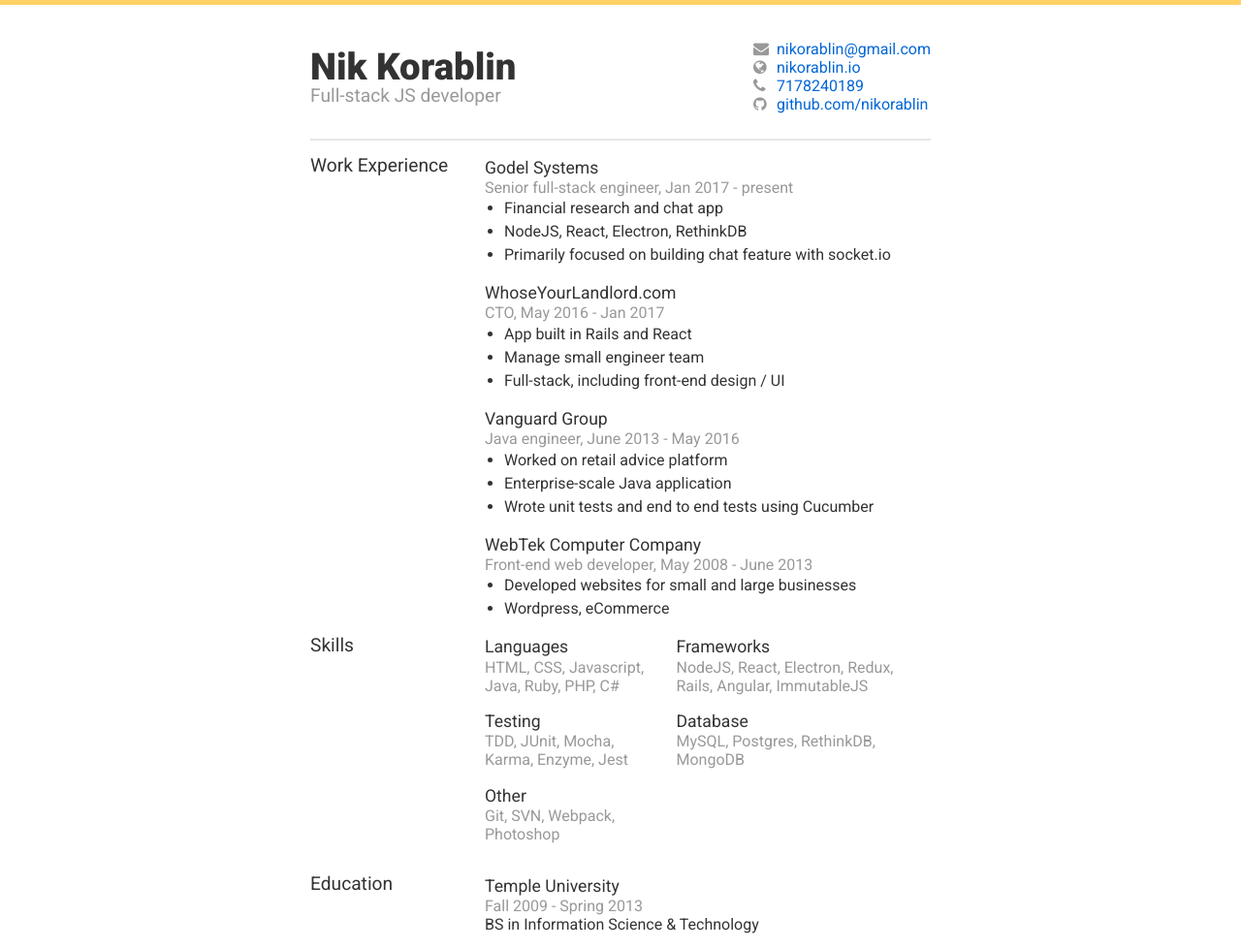
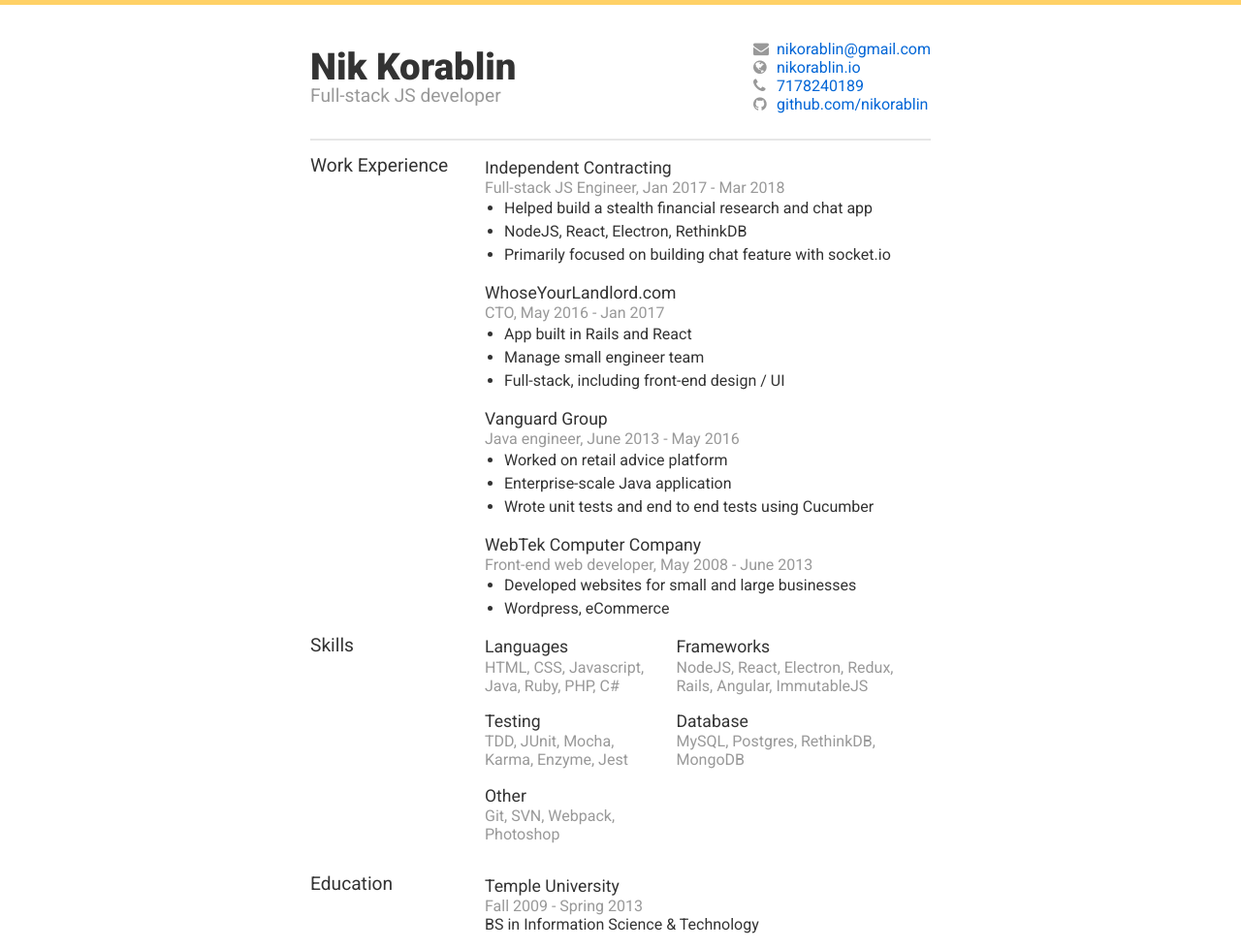
Before and after one commit to nikorablin/nikorablin.io, a Jekyll site: the page built from cv.html, in a window 1280 px wide. Shown: the whole page at 97% size. Built offline with Jekyll 4.4.1, drawn with Linux system fonts in a browser that asks for light colours.

Commit message:
update cv

```diff
--- a/cv.html
+++ b/cv.html
@@ -6,10 +6,10 @@ title:  CV
 <div class="CV__section">
   <h2 class="CV__section-header">Work Experience</h2>
   <div class="CV__section-content">
-    <h3>Godel Systems</h3>
-    <h4 class="text-muted">Senior full-stack engineer, Jan 2017 - present</h4>
+    <h3>Independent Contracting</h3>
+    <h4 class="text-muted">Full-stack JS Engineer, Jan 2017 - Mar 2018</h4>
     <ul class="CV__list">
-      <li class="CV__list-item">Financial research and chat app</li>
+      <li class="CV__list-item">Helped build a stealth financial research and chat app</li>
       <li class="CV__list-item">NodeJS, React, Electron, RethinkDB</li>
       <li class="CV__list-item">Primarily focused on building chat feature with socket.io</li>
     </ul>
```
